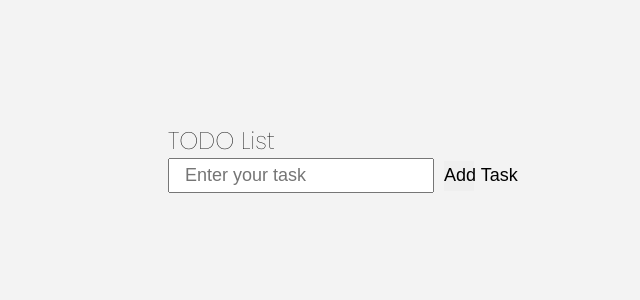
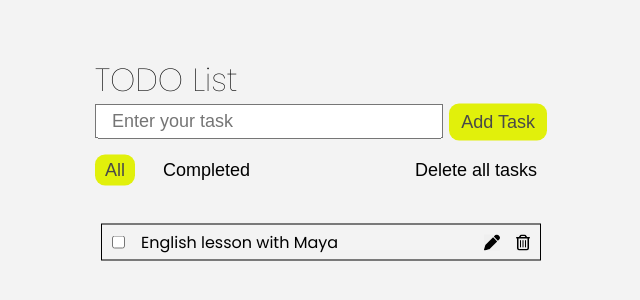
Before and after one commit to GavroshCyril/TODO-List, a plain HTML site: page index.html in a window 1280 px wide. Shown: the part 242-542 px from the top of the page, without its empty margins (319-959 px from the left). Drawn offline with Linux system fonts and the light colour scheme.

Commit message:
feat: create basic interaction buttons and stylize the task view

```diff
--- a/index.html
+++ b/index.html
@@ -4,7 +4,7 @@
     <meta charset="UTF-8">
     <meta name="viewport" content="width=device-width, initial-scale=1.0">
     <title>TODO-List</title>
-    <link rel="shortcut icon" href="./src/img/icon.png" type="image/x-icon">
+    <link rel="shortcut icon" href="./src/img/check-solid.svg" type="image/x-icon">
     <link rel="stylesheet" href="style.css">
     <script defer src="index.js"></script>
 </head>
--- a/index.js
+++ b/index.js
@@ -1,10 +1,17 @@
 const root = document.getElementById('root')
-const taskContainer = document.createElement('div')
+const container = document.createElement('div')
+const mainContainer = document.createElement('div')
 const header = document.createElement('header')
 const title = document.createElement('h2')
 const input = document.createElement('input')
 const form = document.createElement('form')
 const addTaskButton= document.createElement('button')
+
+const infoSection = document.createElement('section')
+const tasksInfo = document.createElement('div')
+const allTasks = document.createElement('button')
+const completedTasks = document.createElement('button')
+const deleteAllTasks = document.createElement('button')
 
 
 input.placeholder = 'Enter your task'
@@ -15,16 +22,68 @@ header.append(title)
 
 header.classList.add('header')
 title.classList.add('title')
-taskContainer.classList.add('task-container')
+container.classList.add('container')
+mainContainer.classList.add('main-container')
 
 form.classList.add('tasks-form')
 
-
+addTaskButton.innerText = 'Add Task'
 addTaskButton.classList.add('task-add__button')
-addTaskButton.innerText = 'Add Task'
 
 
-root.append(taskContainer)
-taskContainer.append(header)
+infoSection.classList.add('info__section')
+tasksInfo.classList.add('tasks__info')
+
+
+root.append(container)
+container.append(mainContainer)
+mainContainer.append(header, infoSection)
 header.append(form)
 form.append(input, addTaskButton)
+infoSection.append(tasksInfo)
+
+allTasks.innerText = 'All'
+completedTasks.innerText = 'Completed'
+
+allTasks.classList.add('tasks__all', 'tasks__info-button', 'active')
+completedTasks.classList.add('tasks__completed', 'tasks__info-button')
+
+deleteAllTasks.innerText = 'Delete all tasks'
+deleteAllTasks.classList.add('tasks__delete-all', 'tasks__info-button')
+
+tasksInfo.append(allTasks, completedTasks, deleteAllTasks)
+
+const mainSection = document.createElement('section')
+mainSection.classList.add('main__section')
+mainContainer.append(mainSection)
+
+const tasksContainer = document.createElement('div')
+tasksContainer.classList.add('tasks-container')
+
+const taskContainer = document.createElement('div')
+taskContainer.classList.add('task-container')
+
+mainSection.append(tasksContainer)
+tasksContainer.append(taskContainer)
+
+const taskCheckbox = document.createElement('input')
+taskCheckbox.type = 'checkbox'
+
+const taskInfo = document.createElement('span')
+taskInfo.classList.add('task-span')
+taskInfo.innerText = 'English lesson with Maya'
+
+const taskButtonsContainer = document.createElement('div')
+taskButtonsContainer.classList.add('task-buttons')
+
+taskContainer.append(taskCheckbox, taskInfo, taskButtonsContainer)
+
+const taskDeleteButton = document.createElement('button')
+taskDeleteButton.classList.add('task-delete__button', 'task-button')
+taskDeleteButton.innerHTML = '<svg xmlns="http://www.w3.org/2000/svg" height="16" width="14" viewBox="0 0 448 512"><!--!Font Awesome Free 6.5.1 by @fontawesome - https://fontawesome.com License - https://fontawesome.com/license/free Copyright 2024 Fonticons, Inc.--><path d="M170.5 51.6L151.5 80h145l-19-28.4c-1.5-2.2-4-3.6-6.7-3.6H177.1c-2.7 0-5.2 1.3-6.7 3.6zm147-26.6L354.2 80H368h48 8c13.3 0 24 10.7 24 24s-10.7 24-24 24h-8V432c0 44.2-35.8 80-80 80H112c-44.2 0-80-35.8-80-80V128H24c-13.3 0-24-10.7-24-24S10.7 80 24 80h8H80 93.8l36.7-55.1C140.9 9.4 158.4 0 177.1 0h93.7c18.7 0 36.2 9.4 46.6 24.9zM80 128V432c0 17.7 14.3 32 32 32H336c17.7 0 32-14.3 32-32V128H80zm80 64V400c0 8.8-7.2 16-16 16s-16-7.2-16-16V192c0-8.8 7.2-16 16-16s16 7.2 16 16zm80 0V400c0 8.8-7.2 16-16 16s-16-7.2-16-16V192c0-8.8 7.2-16 16-16s16 7.2 16 16zm80 0V400c0 8.8-7.2 16-16 16s-16-7.2-16-16V192c0-8.8 7.2-16 16-16s16 7.2 16 16z"/></svg>'
+
+const taskEditButton = document.createElement('button')
+taskEditButton.classList.add('task-edit__button', 'task-button')
+taskEditButton.innerHTML = '<svg xmlns="http://www.w3.org/2000/svg" height="16" width="16" viewBox="0 0 512 512"><!--!Font Awesome Free 6.5.1 by @fontawesome - https://fontawesome.com License - https://fontawesome.com/license/free Copyright 2024 Fonticons, Inc.--><path d="M362.7 19.3L314.3 67.7 444.3 197.7l48.4-48.4c25-25 25-65.5 0-90.5L453.3 19.3c-25-25-65.5-25-90.5 0zm-71 71L58.6 323.5c-10.4 10.4-18 23.3-22.2 37.4L1 481.2C-1.5 489.7 .8 498.8 7 505s15.3 8.5 23.7 6.1l120.3-35.4c14.1-4.2 27-11.8 37.4-22.2L421.7 220.3 291.7 90.3z"/></svg>'
+
+taskButtonsContainer.append( taskEditButton, taskDeleteButton)
--- a/style.css
+++ b/style.css
@@ -13,11 +13,15 @@ body{
     background-color: #f3f3f3;
 }
 
-.task-container{
+.container{
     position: absolute;
     top: 50%;
     left: 50%;
     transform: translate(-50%, -50%);
+}
+
+.main-container{
+    width: 452px;
 }
 
 .header{
@@ -25,35 +29,106 @@ body{
 }
 
 .title{
-    font-size: 24px;
+    font-size: 32px;
     font-weight: 100;
 }
 
-/* .form{
+.tasks-form{
     display: flex;
-    align-items: center;
-} */
-
+    justify-content: space-between;
+}
 
 .task-input{
+    flex: 1;
     outline: none;
     height: 35px;
     padding: 0 15px;
     font-size: 18px;
-    font-weight: 400;
 }
 
-.task-add__button{
-    height: 30px;
-    width: 30px;
+
+.task-add__button {
     font-size: 18px;
     border: none;
     outline: none;
     cursor: pointer;
-    margin-left: 10px;
-    white-space: nowrap;
+    margin-left: 6px;
+    background: transparent;
+    transition: .2s;
+    background-color: rgb(225 240 11);
+    color: #494949;
+    padding: 8px 12px;
+    border-radius: 10px;
 }
 
 .task-add__button:hover{
     color: rgb(177, 177, 20)green
 }
+
+.info__section{
+    margin-top: 14px;
+}
+
+.tasks__info{
+    display: flex;
+    gap: 18px;
+}
+
+.tasks__info-button{
+    padding: 5px 10px;
+    font-size: 18px;
+    border: none;
+    border-radius: 10px;
+    outline: none;
+    cursor: pointer;
+    background: transparent;
+    transition: .2s;
+}
+
+.tasks__delete-all{
+    display: flex;
+    flex: auto;
+    justify-content: flex-end;
+}
+
+.active{
+    background-color: rgb(225 240 11);
+    color: #494949;
+}
+
+.main__section{
+    margin-top: 38px;
+}
+
+.tasks-container{
+    display: flex;
+    flex-direction: column;
+    margin: 0px 6px;
+}
+
+.task-container{
+    display: flex;
+    align-items: center;
+    gap: 16px;
+    border: 1px solid black;
+    padding: 5px 10px;
+}
+
+.task-span{
+    flex: 1;
+}
+
+.task-buttons{
+    display: flex;
+    gap: 16px;
+}
+
+.task-button{
+    display: flex;
+    border: 0;
+    cursor: pointer;
+}
+
+.completed{
+    text-decoration: line-through;
+}
```
Also changed, not shown: src/img/check-solid.svg (added).
